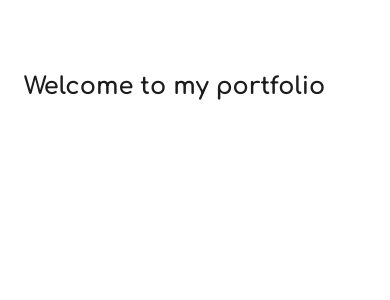
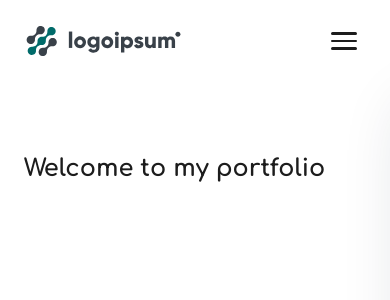
Before and after one commit to yankeedev/react-js-portifolio, a React (Create React App) app: page / in a window 390 px wide. Shown: the top 300 px of the page. Built offline with nearby package versions, Linux system fonts and the light colour scheme.

Commit message:
feat: add responsive navbar with mobile menu
- sticky, blur-on-scroll header with logo and nav links
- accessible hamburger toggle with slide-in mobile drawer
- shared nav config driven by portfolio data

```diff
--- /dev/null
+++ b/src/pages/home/Navbar.css
@@ -0,0 +1,161 @@
+.navbar {
+  position: sticky;
+  top: 0;
+  z-index: 1000;
+  background-color: rgba(255, 255, 255, 0.85);
+  backdrop-filter: blur(12px);
+  -webkit-backdrop-filter: blur(12px);
+  transition: box-shadow 0.3s ease, background-color 0.3s ease;
+}
+
+.navbar--scrolled {
+  background-color: rgba(255, 255, 255, 0.96);
+  box-shadow: var(--shadow-sm);
+}
+
+.navbar__inner {
+  display: flex;
+  align-items: center;
+  justify-content: space-between;
+  height: var(--header-height);
+  gap: 24px;
+}
+
+.navbar__logo {
+  display: inline-flex;
+  align-items: center;
+  flex-shrink: 0;
+}
+
+.navbar__logo img {
+  height: 34px;
+  width: auto;
+}
+
+.navbar__nav {
+  display: flex;
+  align-items: center;
+  gap: 40px;
+}
+
+.navbar__links {
+  display: flex;
+  align-items: center;
+  gap: 32px;
+}
+
+.navbar__links a {
+  position: relative;
+  padding: 6px 0;
+  font-weight: 500;
+  color: var(--color-heading);
+  transition: color 0.2s ease;
+}
+
+.navbar__links a::after {
+  content: '';
+  position: absolute;
+  left: 0;
+  bottom: -2px;
+  width: 0;
+  height: 2px;
+  border-radius: 2px;
+  background-color: var(--color-primary);
+  transition: width 0.25s ease;
+}
+
+.navbar__links a:hover {
+  color: var(--color-primary);
+}
+
+.navbar__links a:hover::after {
+  width: 100%;
+}
+
+.navbar__cta {
+  padding: 11px 24px;
+  font-size: 0.9rem;
+}
+
+.navbar__toggle {
+  display: none;
+  flex-direction: column;
+  justify-content: center;
+  gap: 5px;
+  width: 44px;
+  height: 44px;
+  border-radius: 8px;
+}
+
+.navbar__toggle span {
+  display: block;
+  width: 26px;
+  height: 2.5px;
+  margin: 0 auto;
+  border-radius: 2px;
+  background-color: var(--color-heading);
+  transition: transform 0.3s ease, opacity 0.3s ease;
+}
+
+.navbar__toggle.is-open span:nth-child(1) {
+  transform: translateY(7.5px) rotate(45deg);
+}
+
+.navbar__toggle.is-open span:nth-child(2) {
+  opacity: 0;
+}
+
+.navbar__toggle.is-open span:nth-child(3) {
+  transform: translateY(-7.5px) rotate(-45deg);
+}
+
+@media (max-width: 900px) {
+  .navbar__toggle {
+    display: flex;
+  }
+
+  .navbar__nav {
+    position: fixed;
+    top: var(--header-height);
+    right: 0;
+    flex-direction: column;
+    align-items: stretch;
+    gap: 8px;
+    width: min(340px, 84vw);
+    height: calc(100vh - var(--header-height));
+    padding: 32px 24px;
+    background-color: var(--color-bg);
+    box-shadow: var(--shadow-lg);
+    transform: translateX(105%);
+    transition: transform 0.35s cubic-bezier(0.22, 1, 0.36, 1);
+    overflow-y: auto;
+  }
+
+  .navbar__nav.is-open {
+    transform: translateX(0);
+  }
+
+  .navbar__links {
+    flex-direction: column;
+    align-items: stretch;
+    gap: 4px;
+  }
+
+  .navbar__links a {
+    padding: 14px 12px;
+    border-radius: 10px;
+  }
+
+  .navbar__links a:hover {
+    background-color: var(--color-primary-light);
+  }
+
+  .navbar__links a::after {
+    display: none;
+  }
+
+  .navbar__cta {
+    margin-top: 16px;
+    width: 100%;
+  }
+}
--- a/src/pages/home/Navbar.jsx
+++ b/src/pages/home/Navbar.jsx
@@ -1,3 +1,75 @@
+import { useEffect, useState } from 'react';
+import { navLinks, profile } from '../../data/portfolio';
+import './Navbar.css';
+
 export default function Navbar() {
-  return <header className="navbar" />;
+  const [scrolled, setScrolled] = useState(false);
+  const [menuOpen, setMenuOpen] = useState(false);
+
+  useEffect(() => {
+    const onScroll = () => setScrolled(window.scrollY > 20);
+    onScroll();
+    window.addEventListener('scroll', onScroll, { passive: true });
+    return () => window.removeEventListener('scroll', onScroll);
+  }, []);
+
+  useEffect(() => {
+    document.body.style.overflow = menuOpen ? 'hidden' : '';
+    return () => {
+      document.body.style.overflow = '';
+    };
+  }, [menuOpen]);
+
+  const closeMenu = () => setMenuOpen(false);
+
+  return (
+    <header className={`navbar${scrolled ? ' navbar--scrolled' : ''}`}>
+      <div className="container navbar__inner">
+        <a
+          href="#home"
+          className="navbar__logo"
+          onClick={closeMenu}
+          aria-label={`${profile.name} — home`}
+        >
+          <img src="/img/logo.svg" alt={`${profile.name} logo`} />
+        </a>
+
+        <nav
+          id="primary-navigation"
+          className={`navbar__nav${menuOpen ? ' is-open' : ''}`}
+          aria-label="Primary"
+        >
+          <ul className="navbar__links">
+            {navLinks.map((link) => (
+              <li key={link.href}>
+                <a href={link.href} onClick={closeMenu}>
+                  {link.label}
+                </a>
+              </li>
+            ))}
+          </ul>
+          <a
+            href="#contact"
+            className="btn btn--primary navbar__cta"
+            onClick={closeMenu}
+          >
+            Hire me
+          </a>
+        </nav>
+
+        <button
+          type="button"
+          className={`navbar__toggle${menuOpen ? ' is-open' : ''}`}
+          aria-label="Toggle navigation menu"
+          aria-expanded={menuOpen}
+          aria-controls="primary-navigation"
+          onClick={() => setMenuOpen((open) => !open)}
+        >
+          <span />
+          <span />
+          <span />
+        </button>
+      </div>
+    </header>
+  );
 }
```
